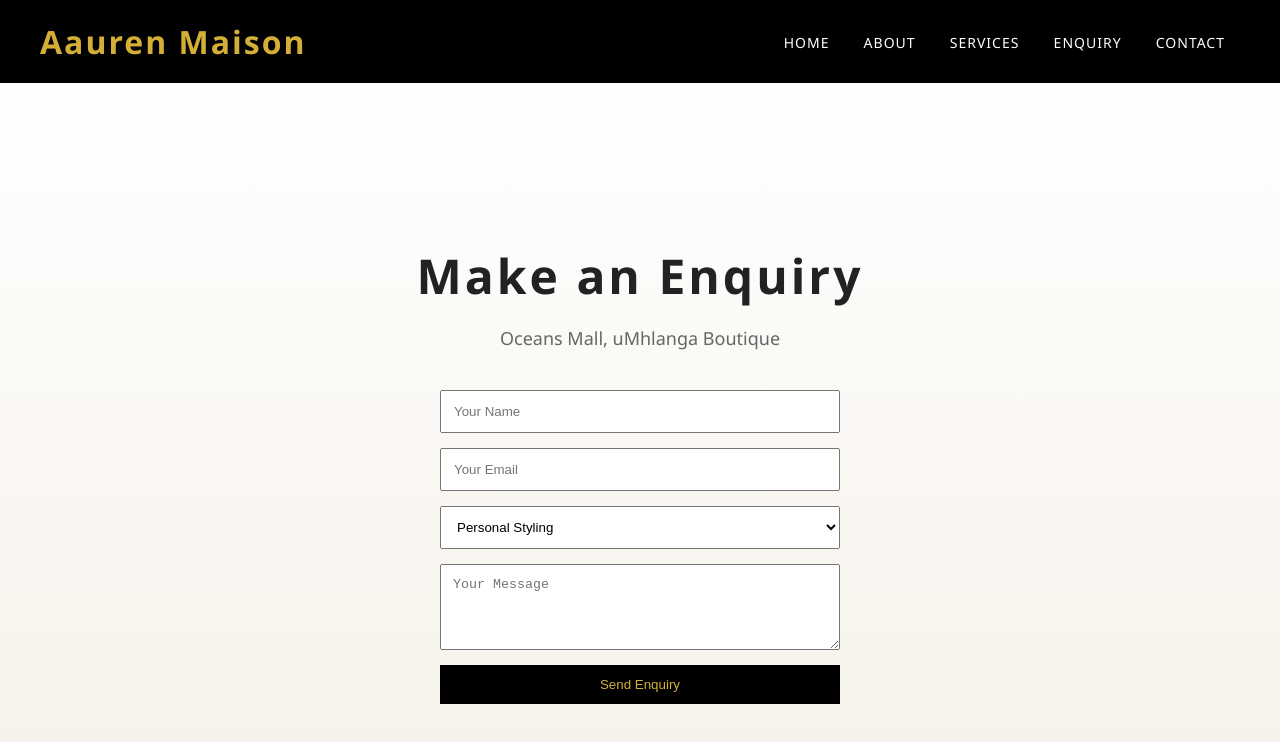
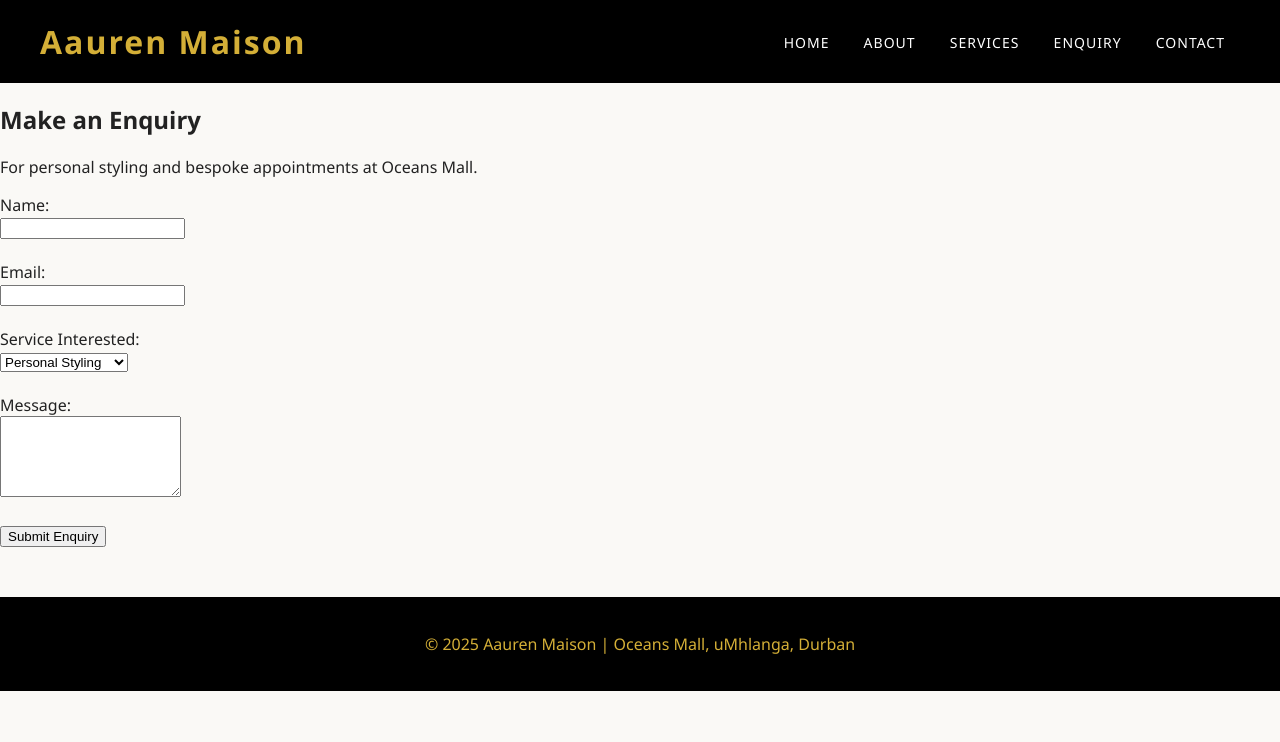
Before and after one commit to Zamambo18/Aauren-Maison-WEDE5020, a plain HTML site: page enquiry.html in a window 1280 px wide. Drawn offline with Linux system fonts and the light colour scheme.

Commit message:
Add files via upload

```diff
--- a/enquiry.html
+++ b/enquiry.html
@@ -17,20 +17,27 @@
       <a href="contact.html">Contact</a>
     </nav>
   </header>
-  <section class="hero">
-    <h2>Make an Enquiry</h2>
-    <p>Oceans Mall, uMhlanga Boutique</p>
-    <form style="max-width:400px; margin:40px auto; display:flex; flex-direction:column; gap:15px;">
-      <input type="text" placeholder="Your Name" style="padding:12px;">
-      <input type="email" placeholder="Your Email" style="padding:12px;">
-      <select style="padding:12px;">
-        <option>Personal Styling</option>
-        <option>Bespoke Tailoring</option>
-        <option>Private Shopping</option>
-      </select>
-      <textarea placeholder="Your Message" rows="4" style="padding:12px;"></textarea>
-      <button type="submit" style="padding:12px; background:#000; color:#d4af37; border:none; cursor:pointer;">Send Enquiry</button>
-    </form>
-  </section>
+
+  <main>
+    <section class="enquiry">
+      <h2>Make an Enquiry</h2>
+      <p>For personal styling and bespoke appointments at Oceans Mall.</p>
+      <form>
+        <label>Name:</label><br>
+        <input type="text" required><br><br>
+        <label>Email:</label><br>
+        <input type="email" required><br><br>
+        <label>Service Interested:</label><br>
+        <select><option>Personal Styling</option><option>Bespoke Tailoring</option><option>Private Shopping</option></select><br><br>
+        <label>Message:</label><br>
+        <textarea rows="5"></textarea><br><br>
+        <button type="submit">Submit Enquiry</button>
+      </form>
+    </section>
+  </main>
+
+  <footer style="background:#000; color:#d4af37; text-align:center; padding:20px; margin-top:50px;">
+    <p>&copy; 2025 Aauren Maison | Oceans Mall, uMhlanga, Durban</p>
+  </footer>
 </body>
 </html>
```
Also changed, not shown: about.html (+14 -9 lines), contact.html (+15 -5 lines), index.html (+15 -3 lines), services.html (+16 -10 lines).
